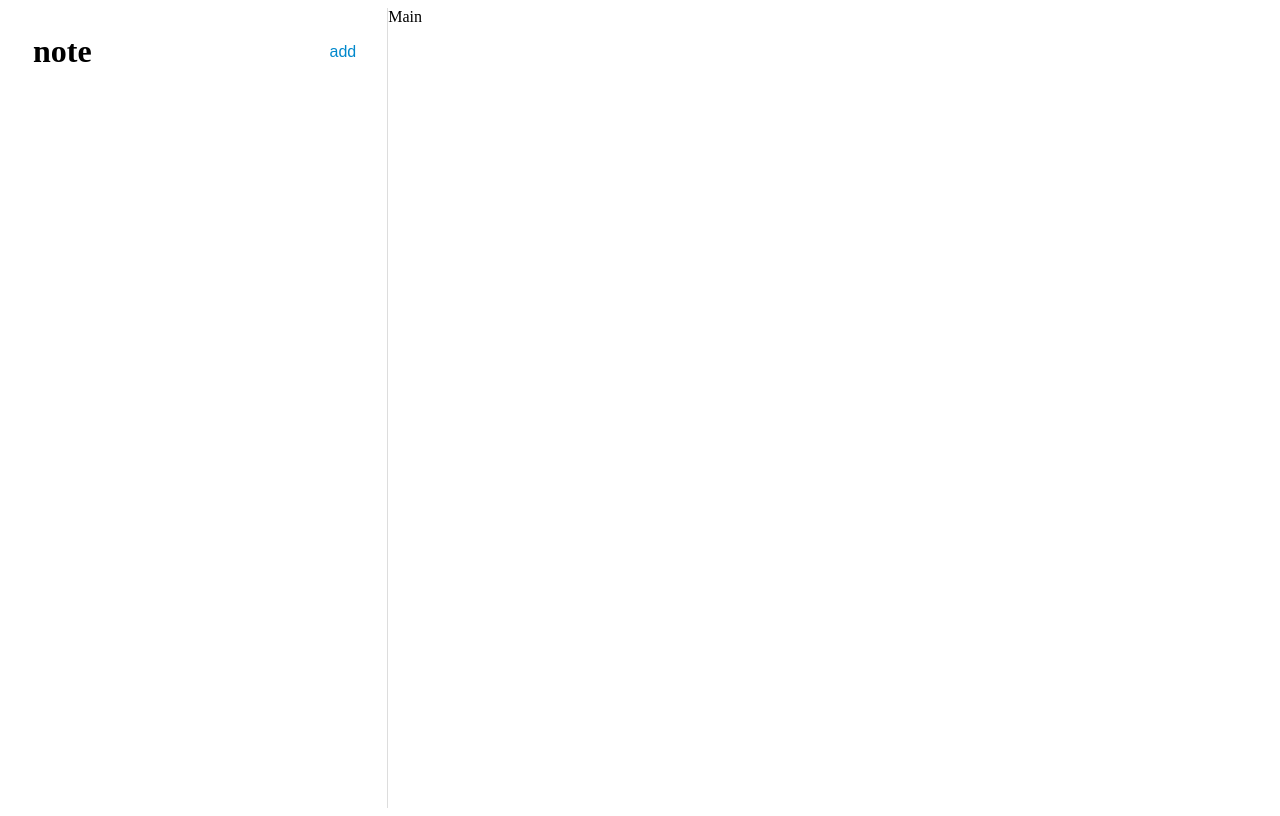
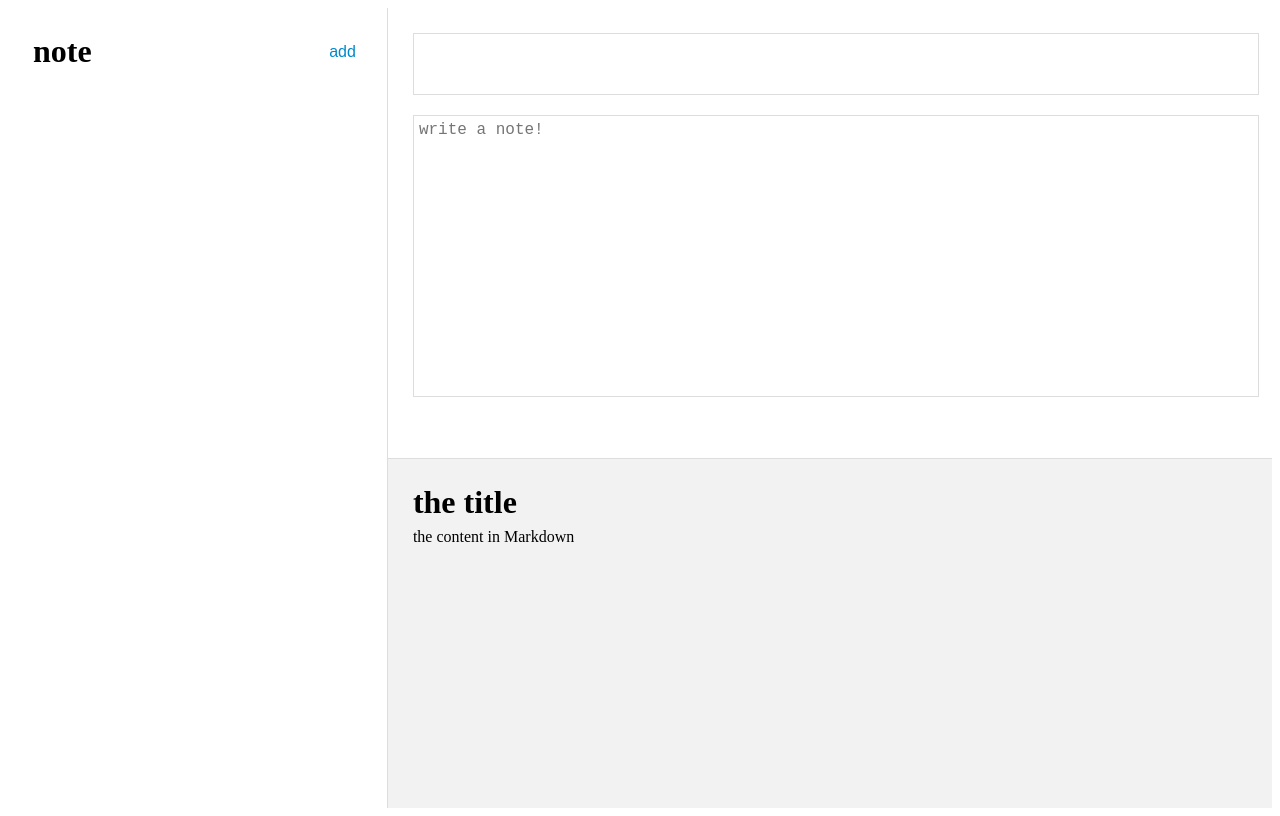
Before and after one commit to Shunsuke0205/react-note-app, a React (Vite) app: page / in a window 1280 px wide. Built offline with nearby package versions, Linux system fonts and the light colour scheme.

Commit message:
impl: Main component. css

```diff
--- a/src/components/Main.css
+++ b/src/components/Main.css
@@ -0,0 +1,41 @@
+.app-main {
+  width: 70%;
+  height: 100vh;
+}
+
+.app-main-note-edit {
+  height: 50vh;
+  padding: 25px;
+}
+
+.app-main-note-edit input, textarea {
+  display: block;
+  border: 1px solid #ddd;
+  margin-bottom: 20px;
+  width: 100%;
+  height: calc(50vh - 130px);
+  padding: 5px;
+  resize: none;
+  font-size: 16px;
+}
+
+.app-main-note-edit input {
+  height: 50px;
+  font-size: 2rem;
+}
+
+.app-main-note-preview {
+  height: 50vh;
+  border-top: 1px solid #ddd;
+  overflow-y: scroll;
+  background: rgba(0, 0, 0, 0.05);
+}
+
+.preview-title {
+  padding: 25px 25px 0 25px;
+  margin: 0;
+}
+.markdown-preview {
+  padding: 0 25px 25px 25px;
+  line-height: 2rem;
+}
--- a/src/components/Main.jsx
+++ b/src/components/Main.jsx
@@ -3,7 +3,19 @@ import "./Main.css";
 
 const Main = () => {
   return (
-    <div>Main</div>
+    <div className="app-main">
+      <div className="app-main-note-edit">
+        <input type="text" />
+        <textarea name="" id="" placeholder="write a note!"></textarea>
+
+      </div>
+
+      <div className="app-main-note-preview">
+        <h1 className="preview-title">the title</h1>
+        <div className="markdown-preview">the content in Markdown</div>
+      </div>
+
+    </div>
   );
 }
 
```
